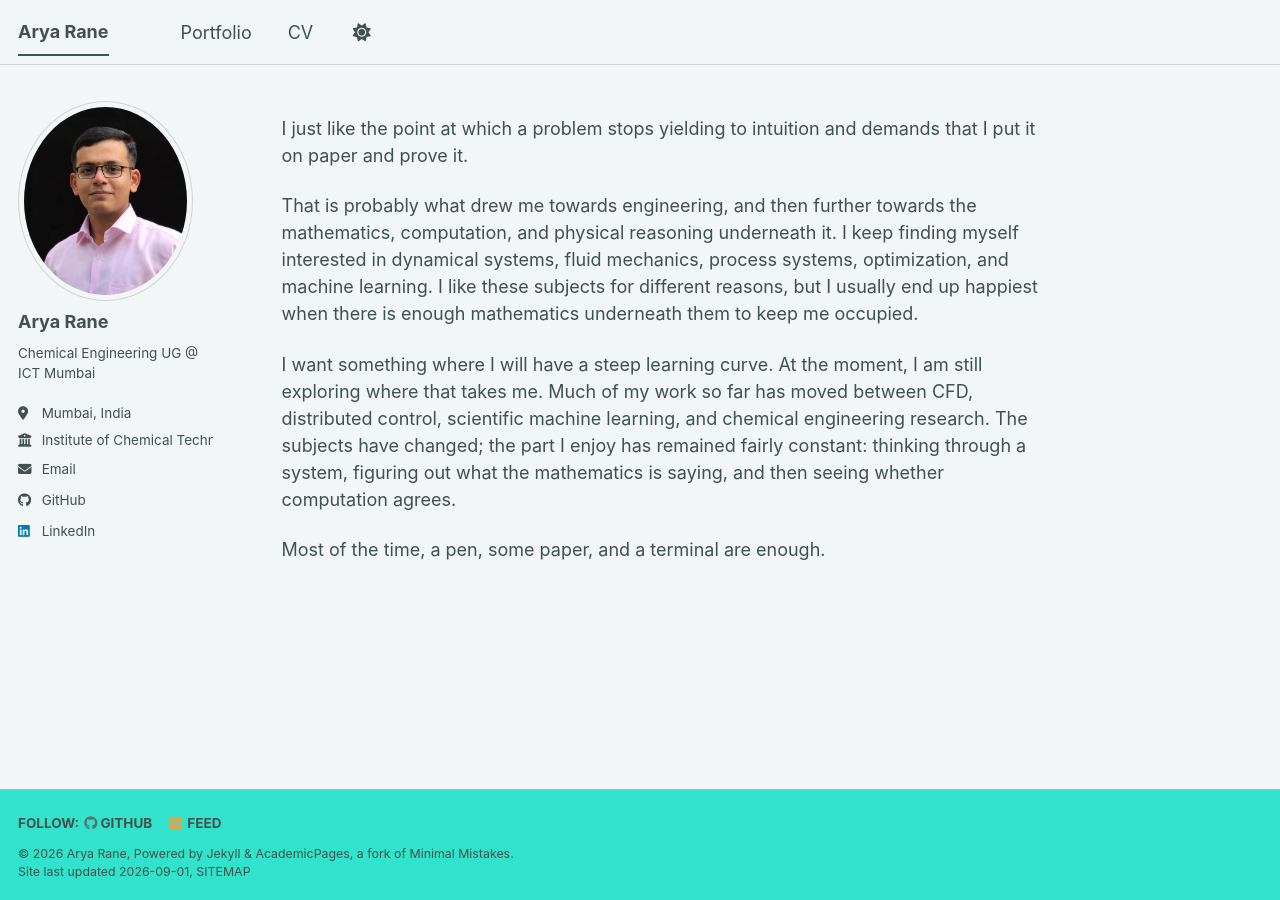
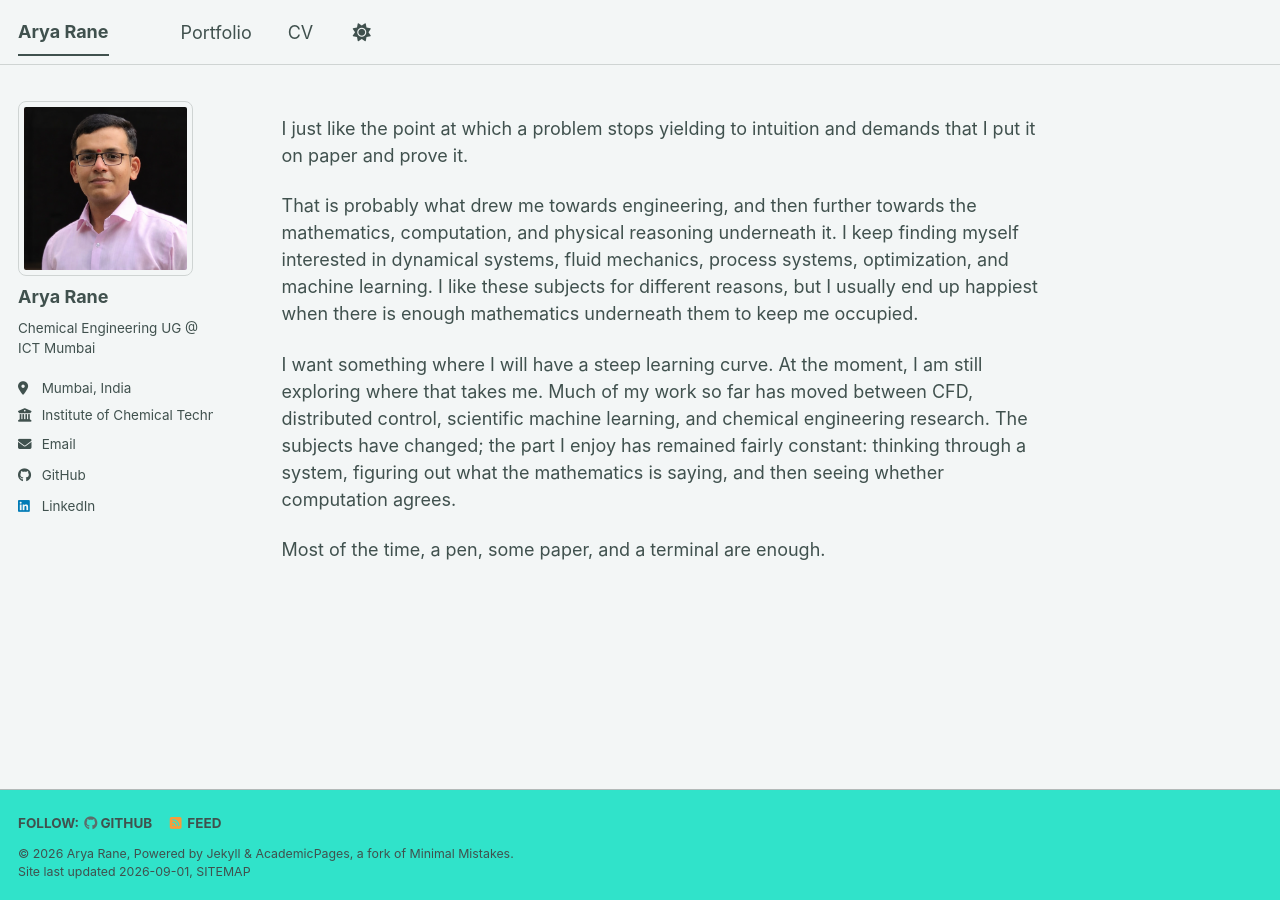
Before and after one commit to TheAnveshak/TheAnveshak.github.io, a Jekyll site: the page built from _pages/about.md, in a window 1280 px wide. Built offline with Jekyll 4.4.1, drawn with Linux system fonts in a browser that asks for light colours; a style sheet for code colours, icons or effects is not loaded.

Commit message:
Update image border-radius in sidebar styles
Comment out the circular border-radius and set it to 8px for images.

```diff
--- a/_sass/layout/_sidebar.scss
+++ b/_sass/layout/_sidebar.scss
@@ -155,7 +155,10 @@
 
   img {
     max-width: 175px;
-    border-radius: 50%;
+    // border-radius: 50%;
+     border-radius: 8px;
+     aspect-ratio: 1 / 1; /* optional: keeps it square rather than vertically stretched */
+    object-fit: cover;
 
     @include breakpoint($large) {
       padding: 5px;
```
